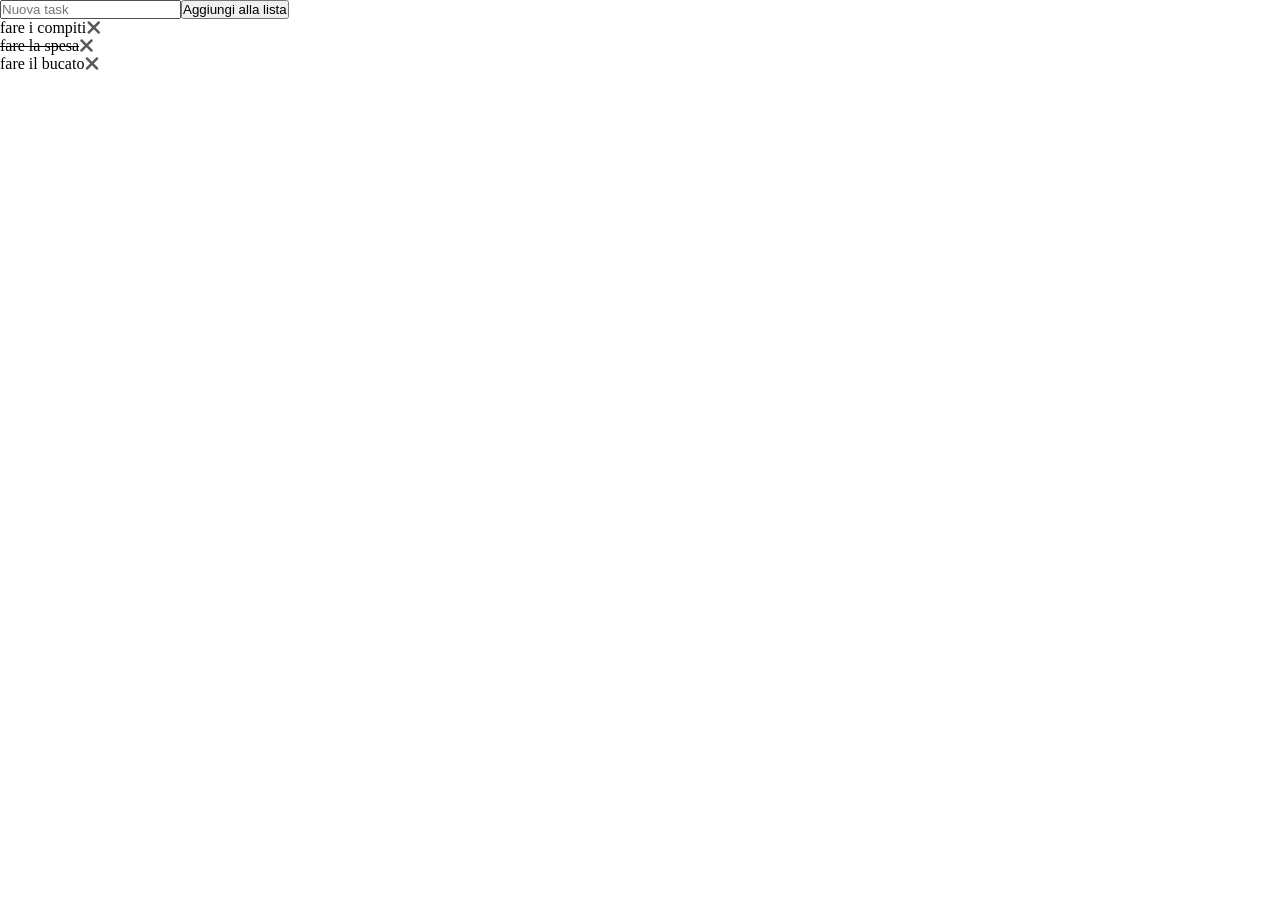
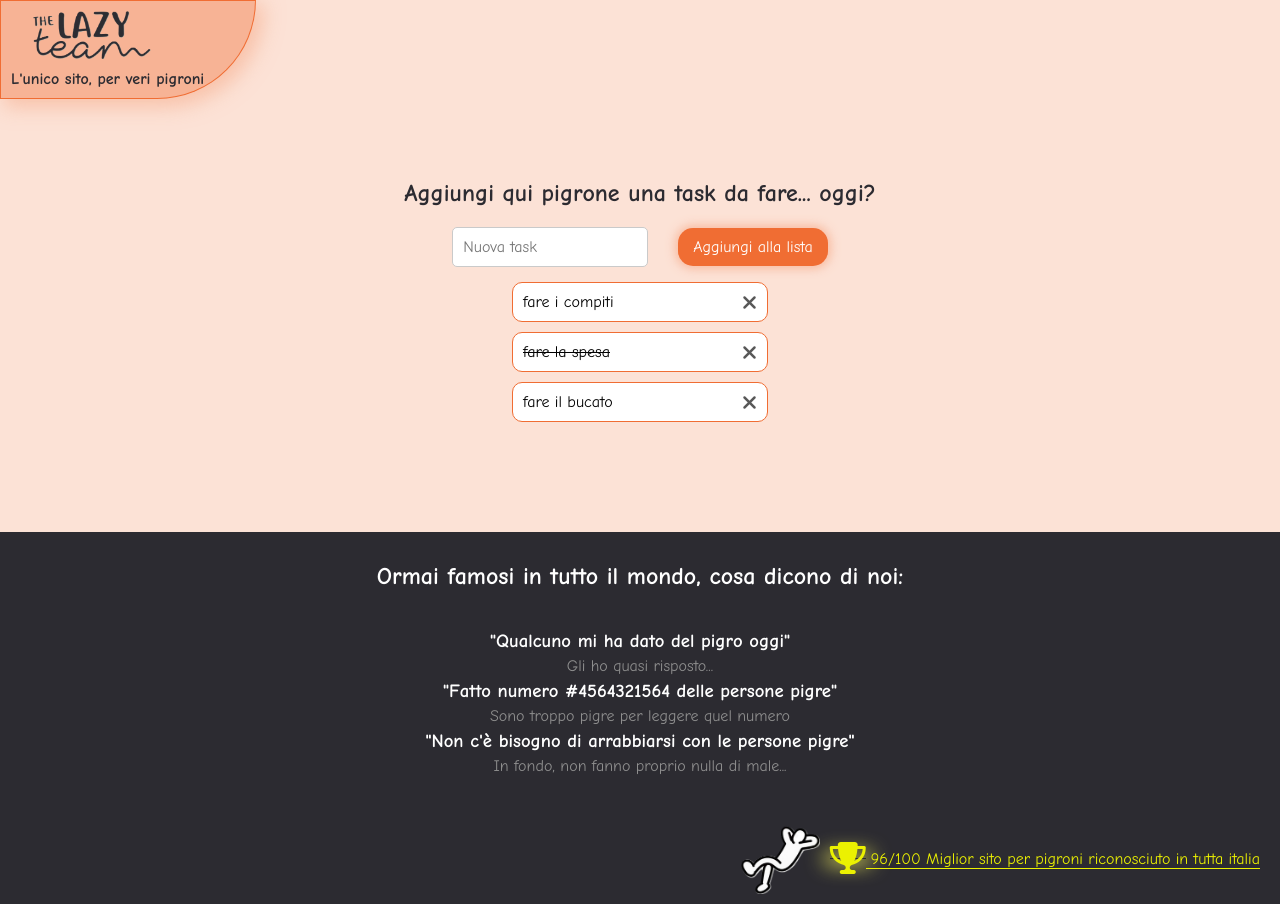
Before and after one commit to Pepesalezucchero/vue-todolist, a plain HTML site: page bonus 1/index.html in a window 1280 px wide. Before the commit the page ends 800 px from the top, so only its background shows below. Drawn offline with nearby package versions, Linux system fonts and the light colour scheme.

Commit message:
styling the page

```diff
--- a/bonus 1/css/style.css
+++ b/bonus 1/css/style.css
@@ -1,11 +1,150 @@
-/*stili base*/
+/* Reset di alcuni stili di base per tutti gli elementi */
 * {
     margin: 0;
     padding: 0;
     box-sizing: border-box;
+    font-family: 'Comic Neue', Arial, Helvetica, sans-serif;
 }
 
-/*classe che permette di barrare le parole*/
+/* Classe che permette di barrare le parole */
 .completed {
     text-decoration: line-through;
 }
+
+#app {
+    background-color: #fce2d6;
+}
+
+/* Navbar */
+.navbar-container {
+    width: 20%;
+    background-color: #f7b395;
+    border-radius: 0 0 100px 0;
+    border: 1px solid #f06d33;
+    box-shadow: 6px 6px 20px 2px rgba(247, 179, 149, 0.7);
+}
+
+.navbar-container img {
+    width: 150px;
+    padding: 10px 0 5px 30px;
+}
+
+.navbar-container h4 {
+    color: #2c2b31;
+    padding: 0 0 10px 10px;
+}
+
+/*main*/
+.tasks-container {
+    display: flex;
+    flex-direction: column;
+    align-items: center;
+    margin-top: 80px;
+}
+
+.tasks-container h1 {
+    color: #2c2b31;
+    margin-bottom: 20px;
+}
+
+.new-task {
+    margin-bottom: 15px;
+    text-align: center;
+}
+
+.tasks-container ul {
+    list-style-type: none;
+    padding: 0;
+    width: 20%;
+}
+
+.new-task input {
+    padding: 10px;
+    font-size: 16px;
+    border: 1px solid #cacaca;
+    border-radius: 5px;
+    margin-right: 10px;
+}
+
+.task {
+    display: flex;
+    align-items: center;
+    justify-content: space-between;
+    padding: 10px;
+    background-color: #fff;
+    border: 1px solid #f06d33;
+    margin-bottom: 10px;
+    border-radius: 10px;
+}
+
+.task:hover {
+    background-color: #fde2cb;
+}
+
+.new-task button {
+    margin-left: 20px;
+    padding: 10px 15px;
+    font-size: 16px;
+    background-color: #f06d33;
+    color: white;
+    border-radius: 15px;
+    box-shadow: 0px 0px 10px 3px rgba(247,179,149,0.8);
+    border: none;
+    cursor: pointer;
+}
+
+.new-task button:hover {
+    background-color: #e25d29;
+}
+
+.error {
+    margin-top: 5px;
+    text-align: center;
+}
+
+.footer-container {
+    margin-top: 100px;
+    background-color: #2c2b31;
+    min-height: 100px;
+    width: 100%;
+}
+
+h2, h3 {
+    color: #fff;
+    text-align: center;
+}
+
+.footer-container h2 {
+    margin-bottom: 30px;
+    padding: 30px 0 5px 0;
+}
+
+.footer-container h3 {
+    padding: 5px 0;
+}
+
+.footer-container p {
+    text-align: center;
+    color: rgb(142, 142, 142);
+}
+
+.footer-container .trophy {
+    text-align: right;
+    padding: 50px 20px 10px 0;
+}
+
+.footer-container img {
+    width: 80px;
+    vertical-align: middle;
+    margin-right: 10px;
+}
+
+.footer-container i {
+    box-shadow: 0px 0px 20px 5px #FFFB5F;
+}
+
+.footer-container span {
+    color: #ebf101;
+    padding-left: 5px;
+    border-bottom: 1px solid #ebf101;
+}
--- a/bonus 1/index.html
+++ b/bonus 1/index.html
@@ -4,28 +4,49 @@
         <meta charset="UTF-8">
         <meta name="viewport" content="width=device-width, initial-scale=1.0">
         <title>Vue todolist</title>
-        <!--my css-->
+        <!-- my css -->
         <link rel="stylesheet" href="css/style.css" />
-        <!--font awesome-->
+        <!-- google fonts -->
+        <link rel="preconnect" href="https://fonts.googleapis.com">
+        <link rel="preconnect" href="https://fonts.gstatic.com" crossorigin>
+        <link href="https://fonts.googleapis.com/css2?family=Comic+Neue:wght@300;400;700&display=swap" rel="stylesheet">
+        <!-- font awesome -->
         <link rel="stylesheet" href="https://cdnjs.cloudflare.com/ajax/libs/font-awesome/6.4.2/css/all.min.css" integrity="sha512-z3gLpd7yknf1YoNbCzqRKc4qyor8gaKU1qmn+CShxbuBusANI9QpRohGBreCFkKxLhei6S9CQXFEbbKuqLg0DA==" crossorigin="anonymous" referrerpolicy="no-referrer" />
     </head>
     <body>
 
-        <!--Vue.js-->
+        <!-- Vue.js -->
         <script src='https://unpkg.com/vue@3/dist/vue.global.js'></script>
 
         <div id="app">
 
+            <!-- inizio pagina -->
+            <header>
+                <nav>
+                    <div class="navbar-container">
+
+                        <div class="logo">
+                            <a href="#"><img src="img/lazy-team.png" alt="logo pagina"></a>
+                        </div>
+                        <h4>L'unico sito, per veri pigroni</h4>
+
+                    </div>
+                </nav>
+            </header>
+
+            <main>
+                <section>
                     <div class="tasks-container">
 
-                <!--zona con input e bottone per l'aggiunta di nuove task-->
+                        <h1>Aggiungi qui pigrone una task da fare... oggi?</h1>
+                        <!-- zona con input e bottone per l'aggiunta di nuove task -->
                         <div class="new-task">
                             <input type="text" placeholder="Nuova task" v-model="message" @keyup.enter="addTask">
                             <button @click="addTask">Aggiungi alla lista</button>
 
                             <!-- messaggio di errore in caso non si rispetti un limite minimo di 5 caratteri -->
                             <div class="error" v-if="error">
-                        <small style="color: red;">Inserisci una task di almeno 5 caratteri!</small>
+                                <small style="color: red;">Troppo pigro anche per scrivere eh? Inserisci una task di almeno 5 caratteri!</small>
                             </div>
                         </div>
                         <!-- qui creo la lista -->
@@ -38,12 +59,40 @@
                             </li>
                         </ul>
                     </div>
+                </section>
+            </main>
+
+            <footer>
+
+                <div class="footer-container">
+                    <h2>Ormai famosi in tutto il mondo, cosa dicono di noi:</h2>
+                    <div>
+                        <h3>"Qualcuno mi ha dato del pigro oggi"</h3>
+                        <p>Gli ho quasi risposto...</p>
+                    </div>
+                    <div>
+                        <h3>"Fatto numero #4564321564 delle persone pigre"</h3>
+                        <p>Sono troppo pigre per leggere quel numero</p>
+                    </div>
+                    <div>
+                        <h3>"Non c'è bisogno di arrabbiarsi con le persone pigre"</h3>
+                        <p>In fondo, non fanno proprio nulla di male...</p>
+                    </div>
+
+                    <div class="trophy">
+                        <img src="img/tropy-image.png" alt="immagine persona che si riposa">
+                        <i class="fa-solid fa-trophy fa-2xl" style="color: #ebf101;"></i>
+                        <span>96/100 Miglior sito per pigroni riconosciuto in tutta italia</span>
+                    </div>
+                </div>
+
+            </footer>
 
         </div>
 
 
 
-        <!--my javascript-->
+        <!-- my javascript -->
         <script src="js/script.js"></script>
 
     </body>
```
Also changed, not shown: bonus 1/img/lazy-team.png (added), bonus 1/img/tropy-image.png (added). Lines whose indentation alone changed are shown as unchanged.
